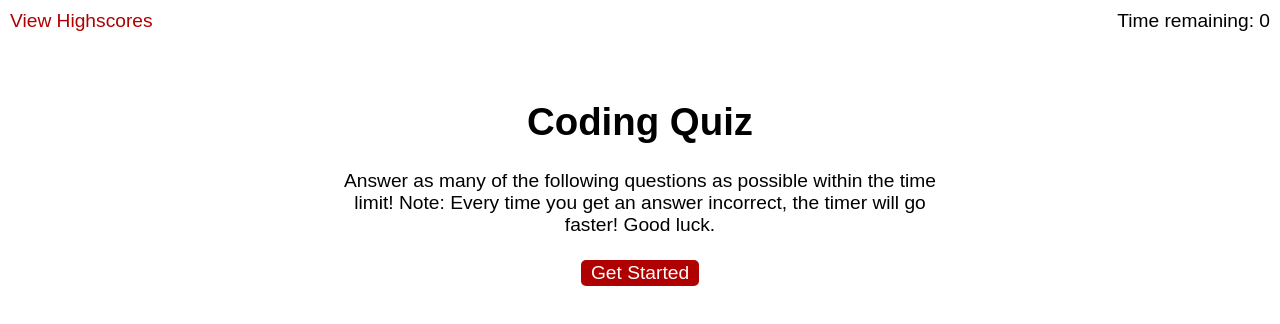
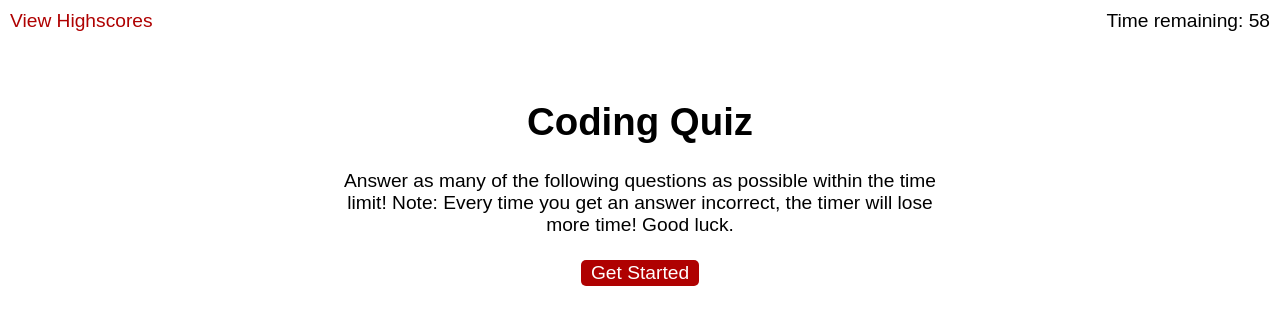
Before and after one commit to Jdanders99/Basic-Timed-Quiz, a plain HTML site: page Develop/index.html in a window 1280 px wide. Both pictures are taken after a click on the button "Get Started". Drawn offline with Linux system fonts and the light colour scheme.

Commit message:
Added event to start button on click and made the timer start

```diff
--- a/Develop/assets/js/script.js
+++ b/Develop/assets/js/script.js
@@ -0,0 +1,29 @@
+// Variables
+var startBtn = document.getElementById('start');
+var seconds = 60;
+var timeEl = document.getElementById('time');
+
+// Click the start button, timer starts and user is presented with a question
+
+startBtn.addEventListener('click', function() {
+    setTime();
+});
+
+function setTime() {
+var timerInterval = setInterval(function() {
+    seconds--;
+    timeEl.textContent = seconds
+    if (seconds === 0) {
+        clearInterval(timerInterval);
+    }
+
+    }, 1000);
+}
+
+// Answering a question, leads to the next question
+
+// Answer incorrectly, subtracts time from the timer
+
+// Game is over after all questions or timer hits 0
+
+// When game is over, you can save name and final score
--- a/Develop/index.html
+++ b/Develop/index.html
@@ -17,7 +17,7 @@
           <div id="start-screen" class="start">
             <h1>Coding Quiz</h1>
             <p>
-              Answer as many of the following questions as possible within the time limit! Note: Every time you get an answer incorrect, the timer will go faster! Good luck.
+              Answer as many of the following questions as possible within the time limit! Note: Every time you get an answer incorrect, the timer will lose more time! Good luck.
             </p>
             <button id="start">Get Started</button>
           </div>
```
